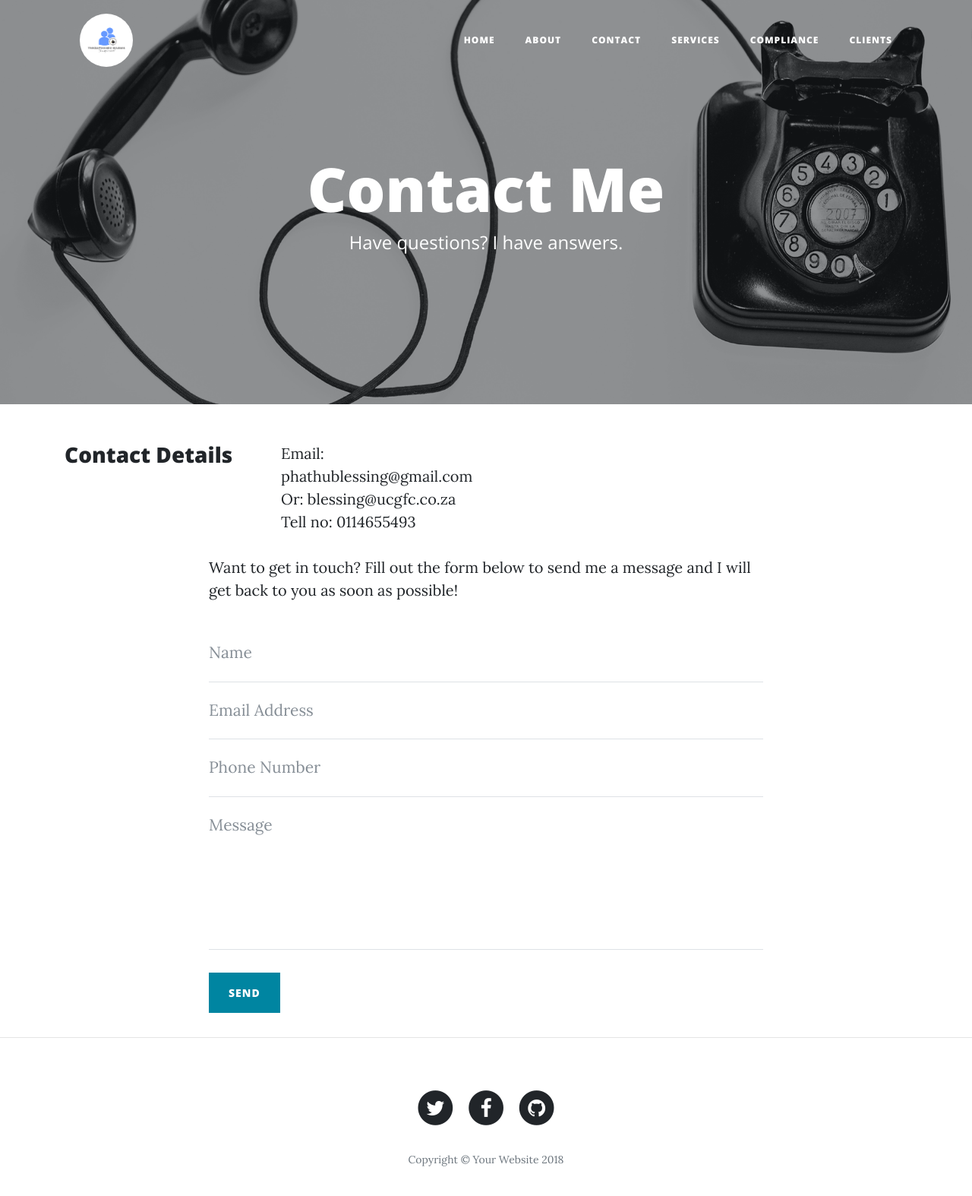
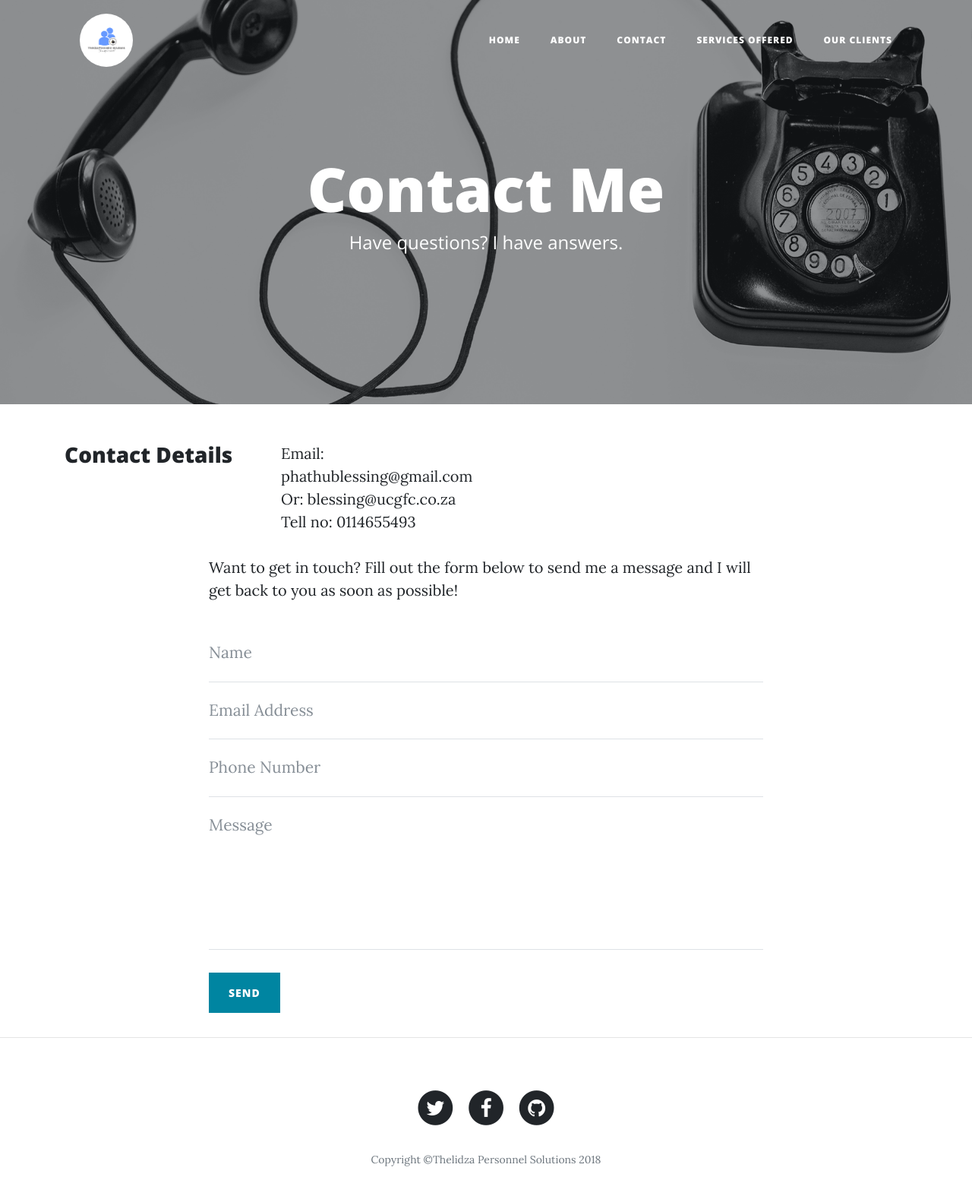
Before and after one commit to tshepoR/tshepoR.github.io, a website: page contact.html in a window 1280 px wide. Shown: the whole page at 76% size. Drawn offline with nearby package versions, Linux system fonts and the light colour scheme.

Commit message:
changed some files

```diff
--- a/contact.html
+++ b/contact.html
@@ -46,13 +46,13 @@
                   <a class="nav-link" href="contact.html">Contact</a>
                 </li>
                 <li class="nav-item">
-              <a class="nav-link" href="services.html">Services</a>
+                  <a class="nav-link" href="service.html">Services offered</a>
                 </li>
+                <!-- <li class="nav-item">
+                  <a class="nav-link" href="Ministries.html">Company Compliance</a>
+                </li> -->
                 <li class="nav-item">
-              <a class="nav-link" href="Ministries.html">Compliance</a>
-            </li>
-            <li class="nav-item">
-              <a class="nav-link" href="location.html">Clients</a>
+                  <a class="nav-link" href="location.html">Our Clients</a>
                 </li>
 
               </ul>
@@ -166,7 +166,7 @@
                 </a>
               </li>
             </ul>
-            <p class="copyright text-muted">Copyright &copy; Your Website 2018</p>
+            <p class="copyright text-muted">Copyright &copy;Thelidza Personnel Solutions  2018</p>
           </div>
         </div>
       </div>
@@ -188,19 +188,20 @@
 </html>
 <script type="text/javascript">
    (function(){
-     alert();
+
+ var sendEmail=function(){
   emailjs.init("user_T68l58sjGXdyKQiw1egPO");
-
     var templateParams = {
     'name': '<p>James</p>',
     'notes': "<p>Check this out!</p>"
       };
-
   emailjs.send('gmail', 'template_hQp9OUmK',templateParams)
     .then(function(response) {
        console.log('SUCCESS!', response.status, response.text);
     }, function(error) {
        console.log('FAILED...', error);
     });
+ }
+
 })();
 </script>
```
Also changed, not shown: about.html (+9 -9 lines), index.html (+1 -1 lines). Lines whose indentation alone changed are shown as unchanged.
